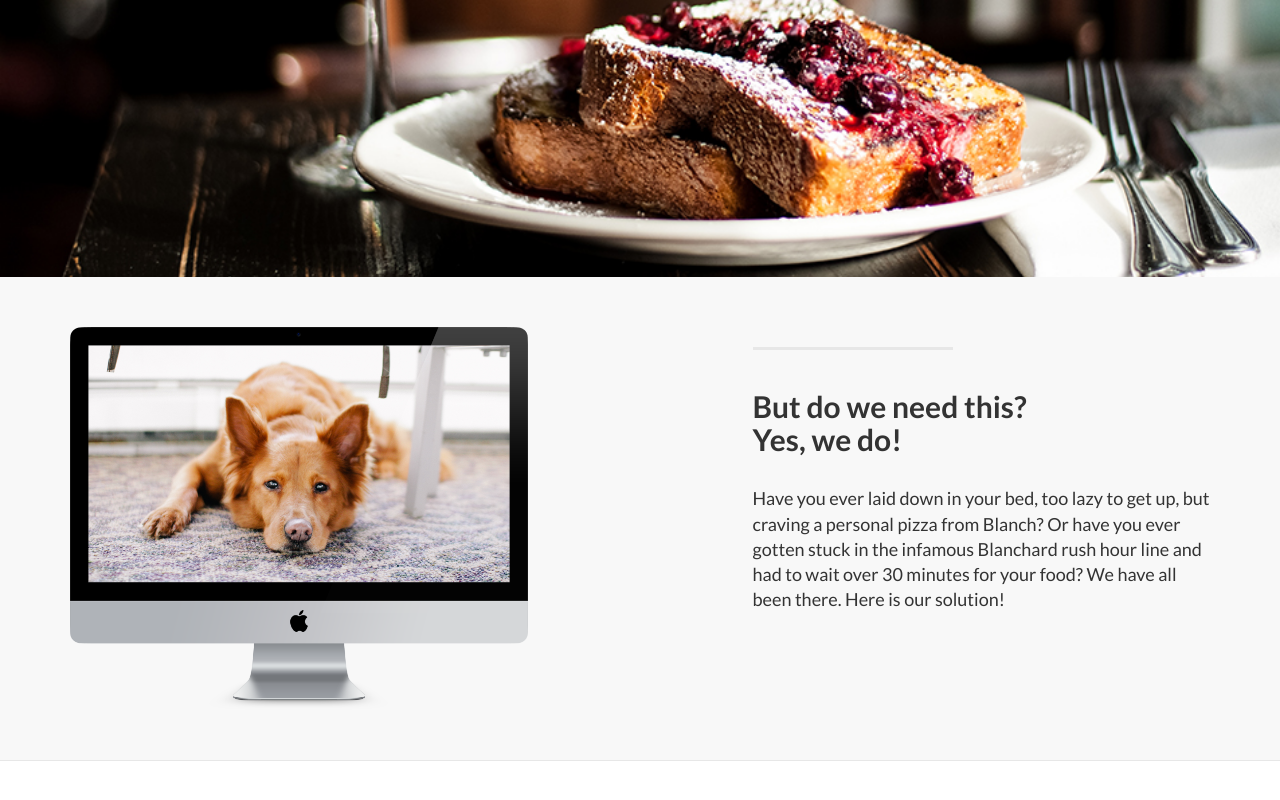
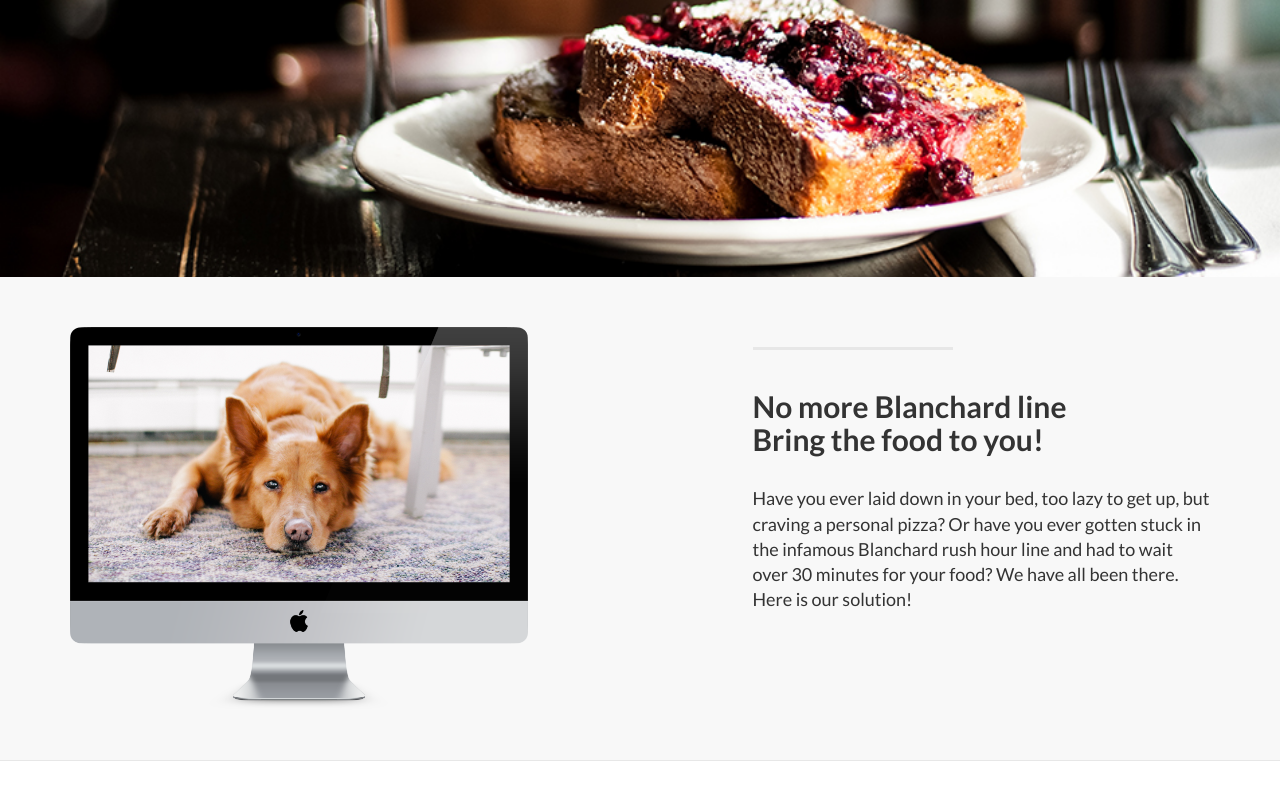
Before and after one commit to cardosel/Moho2Go, a plain HTML site: page index.html in a window 1280 px wide. Shown: the part 500-1300 px from the top of the page. Drawn offline with Linux system fonts and the light colour scheme.

Commit message:
Update index.html

```diff
--- a/index.html
+++ b/index.html
@@ -82,9 +82,7 @@
 
 <html>
 <head>
-
-  <meta name="google-signin-client_id" content="127458928827-34pgiilr9i2n0fdt9j5jp1hotj30uv1s.apps.googleusercontent.com">
-
+  <meta name="google-signin-client_id" content="127458928827-fqv870krbe8ie53nd7i1712ebvj0ts8r.apps.googleusercontent.com","project_id":"mtholyoke.edu:api-project-127458928827","auth_uri":"https://accounts.google.com/o/oauth2/auth","token_uri":"https://accounts.google.com/o/oauth2/token","auth_provider_x509_cert_url":"https://www.googleapis.com/oauth2/v1/certs","client_secret":"AYDZDIYVwexWyzUfOctimptf.apps.googleusercontent.com">
 </head>
 <body>
   <div id="my-signin2"></div>
@@ -137,8 +135,8 @@
                 <div class="col-lg-5 col-lg-offset-1 col-sm-push-6  col-sm-6">
                     <hr class="section-heading-spacer">
                     <div class="clearfix"></div>
-                    <h2 class="section-heading">But do we need this?<br>Yes, we do!</h2>
-                    <p class="lead">Have you ever laid down in your bed, too lazy to get up, but craving a personal pizza from Blanch? Or have you ever gotten stuck in the infamous Blanchard rush hour line and had to wait over 30 minutes for your food? We have all been there. Here is our solution! </p>
+                    <h2 class="section-heading">No more Blanchard line<br>Bring the food to you!</h2>
+                    <p class="lead">Have you ever laid down in your bed, too lazy to get up, but craving a personal pizza? Or have you ever gotten stuck in the infamous Blanchard rush hour line and had to wait over 30 minutes for your food? We have all been there. Here is our solution! </p>
                 </div>
                 <div class="col-lg-5 col-sm-pull-6  col-sm-6">
                     <img class="img-responsive" src="img/dog.png" alt="">
```
